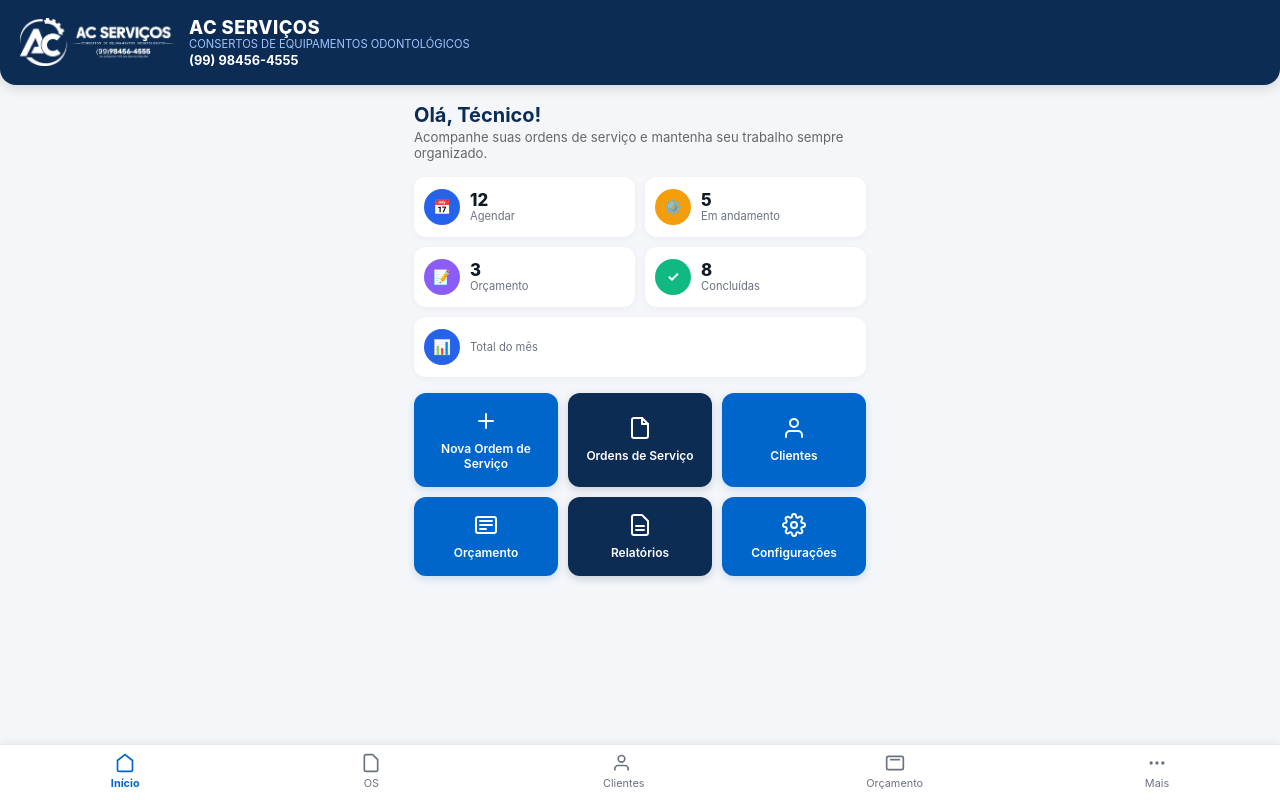
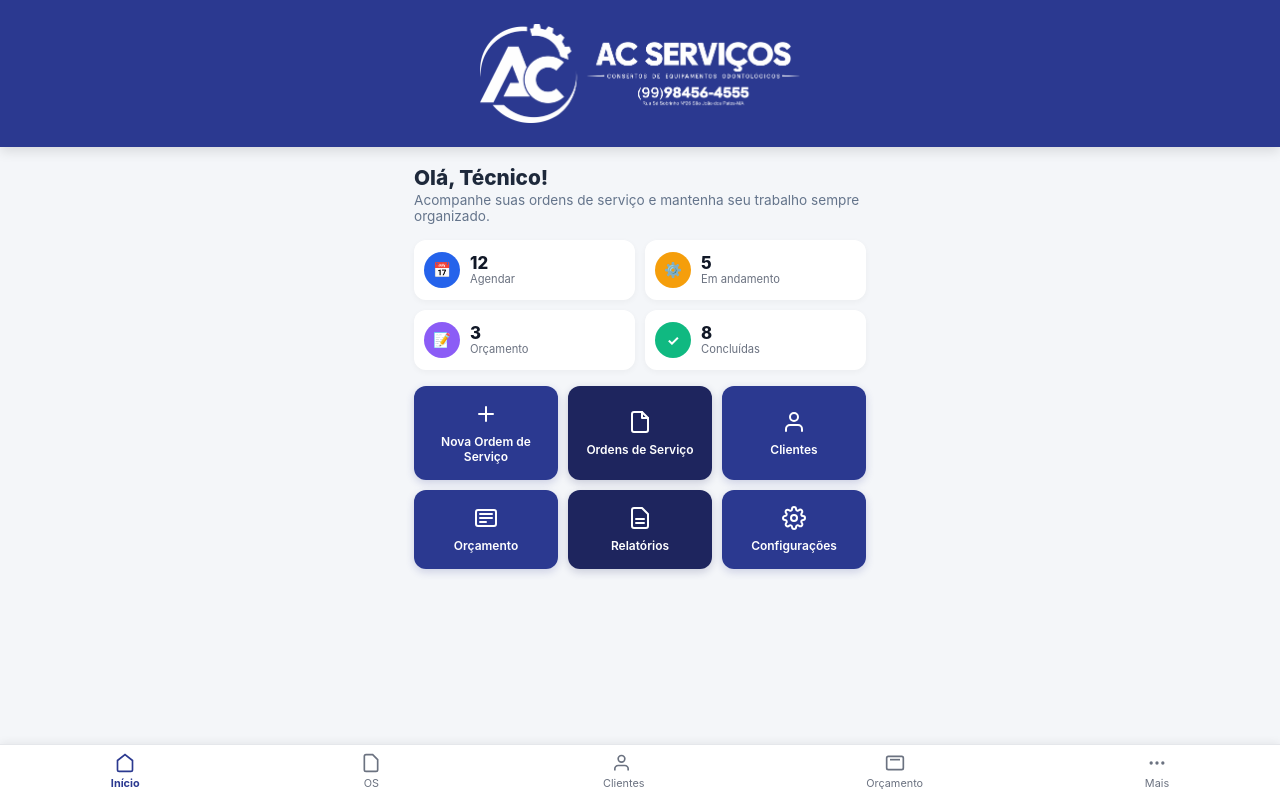
Before and after one commit to acservicos-com/acservicos.com.github.io, a plain HTML site: page index.html in a window 1280 px wide. Drawn offline with Linux system fonts and the light colour scheme.

Commit message:
Update index.html

```diff
--- a/index.html
+++ b/index.html
@@ -35,49 +35,22 @@
       animation: fadeInSmooth 0.4s ease-out forwards;
     }
 
-    /* Topo Mobile / Header */
+    /* Cabeçalho com Logomarca Centralizada */
     .header-banner {
-      background-color: #0d2c54;
-      color: #ffffff;
-      padding: 16px 20px;
-      border-bottom-left-radius: 16px;
-      border-bottom-right-radius: 16px;
+      background-color: #2b3990; /* Tom azul idêntico ao da imagem */
+      padding: 24px 16px;
       display: flex;
+      justify-content: center;
       align-items: center;
-      box-shadow: 0 4px 12px rgba(0,0,0,0.12);
+      box-shadow: 0 4px 12px rgba(0, 0, 0, 0.12);
     }
 
-    .brand-group {
-      display: flex;
-      align-items: center;
-      gap: 14px;
+    .brand-logo-full {
       width: 100%;
-    }
-
-    .brand-logo {
-      height: 48px;
-      width: auto;
+      max-width: 320px;
+      height: auto;
       object-fit: contain;
-    }
-
-    .brand-info h1 {
-      font-size: 1.15rem;
-      font-weight: 800;
-      letter-spacing: 0.5px;
-    }
-
-    .brand-info p {
-      font-size: 0.7rem;
-      color: #a0c4ff;
-      text-transform: uppercase;
-      line-height: 1.2;
-    }
-
-    .brand-info .phone-text {
-      font-size: 0.8rem;
-      font-weight: bold;
-      color: #fff;
-      margin-top: 2px;
+      display: block;
     }
 
     /* Container Principal Mobile */
@@ -93,18 +66,18 @@
     }
 
     .welcome-text h2 {
-      font-size: 1.25rem;
-      color: #0d2c54;
-      font-weight: 700;
+      font-size: 1.3rem;
+      color: #1e293b;
+      font-weight: 800;
     }
 
     .welcome-text p {
-      font-size: 0.82rem;
-      color: #666;
+      font-size: 0.85rem;
+      color: #64748b;
       margin-top: 2px;
     }
 
-    /* Grid de Resumo (Cards Superiores) - 2 colunas para mobile */
+    /* Grid de Resumo (Cards Superiores) */
     .stats-grid {
       display: grid;
       grid-template-columns: repeat(2, 1fr);
@@ -152,11 +125,7 @@
       color: #6b7280;
     }
 
-    .full-width-card {
-      grid-column: span 2;
-    }
-
-    /* Grid de Botões de Ação - 3 colunas mobile igual ao modelo */
+    /* Grid de Botões de Ação */
     .actions-grid {
       display: grid;
       grid-template-columns: repeat(3, 1fr);
@@ -164,7 +133,7 @@
     }
 
     .action-btn {
-      background: #0066cc;
+      background: #2b3990;
       color: #ffffff;
       border: none;
       border-radius: 12px;
@@ -177,13 +146,13 @@
       text-decoration: none;
       font-size: 0.75rem;
       font-weight: 600;
-      box-shadow: 0 3px 8px rgba(0, 102, 204, 0.18);
+      box-shadow: 0 3px 8px rgba(43, 57, 144, 0.2);
       text-align: center;
     }
 
     .action-btn.dark-blue {
-      background: #0d2c54;
-      box-shadow: 0 3px 8px rgba(13, 44, 84, 0.18);
+      background: #1e255e;
+      box-shadow: 0 3px 8px rgba(30, 37, 94, 0.2);
     }
 
     .action-btn:active {
@@ -200,7 +169,7 @@
       stroke-linejoin: round;
     }
 
-    /* Navegação Inferior Mobile Fixa */
+    /* Navegação Inferior Fixa Mobile */
     .bottom-nav {
       position: fixed;
       bottom: 0;
@@ -226,7 +195,7 @@
     }
 
     .nav-item.active {
-      color: #0066cc;
+      color: #2b3990;
       font-weight: bold;
     }
 
@@ -241,16 +210,9 @@
 </head>
 <body>
 
-  <!-- Topo Mobile -->
+  <!-- Topo Mobile Apenas com a Logomarca Centralizada -->
   <header class="header-banner animate-entry">
-    <div class="brand-group">
-      <img src="AClogomarca.png" alt="AC Serviços" class="brand-logo">
-      <div class="brand-info">
-        <h1>AC SERVIÇOS</h1>
-        <p>Consertos de Equipamentos Odontológicos</p>
-        <p class="phone-text">(99) 98456-4555</p>
-      </div>
-    </div>
+    <img src="AClogomarca.png" alt="AC Serviços" class="brand-logo-full">
   </header>
 
   <!-- Conteúdo Principal -->
@@ -262,7 +224,6 @@
 
     <!-- Cards de Resumo -->
     <div class="stats-grid">
-      <!-- Card AGENDAR (Substituiu Abertas) -->
       <div class="stat-card">
         <div class="stat-icon blue-bg">📅</div>
         <div class="stat-info">
@@ -279,7 +240,6 @@
         </div>
       </div>
 
-      <!-- Card Orçamento (Sem o texto do prazo) -->
       <div class="stat-card">
         <div class="stat-icon purple-bg">📝</div>
         <div class="stat-info">
@@ -293,14 +253,6 @@
         <div class="stat-info">
           <div class="number">8</div>
           <div class="label">Concluídas</div>
-        </div>
-      </div>
-
-      <!-- Card Total do mês (Sem o valor em R$) -->
-      <div class="stat-card full-width-card">
-        <div class="stat-icon blue-bg">📊</div>
-        <div class="stat-info">
-          <div class="label">Total do mês</div>
         </div>
       </div>
     </div>
```
